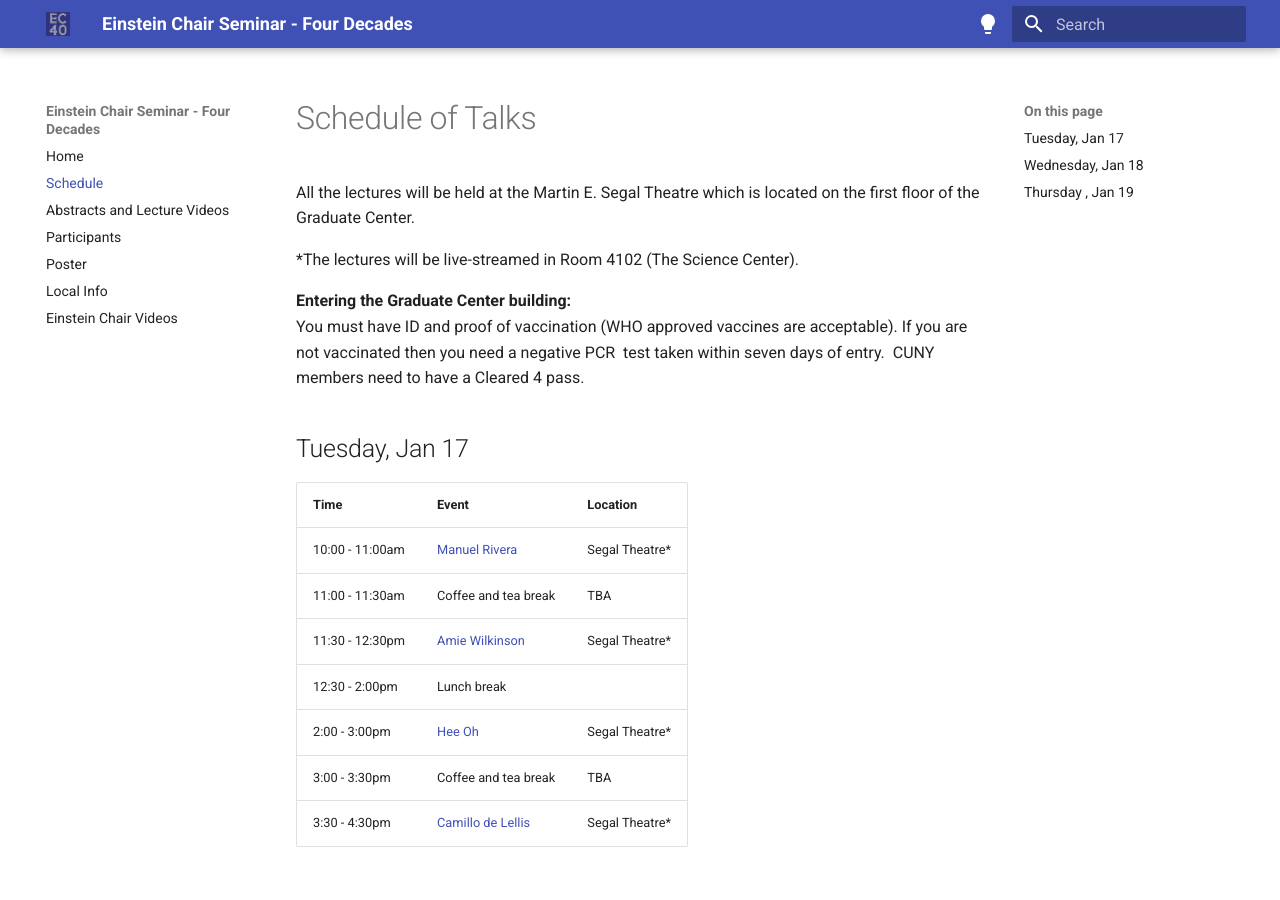
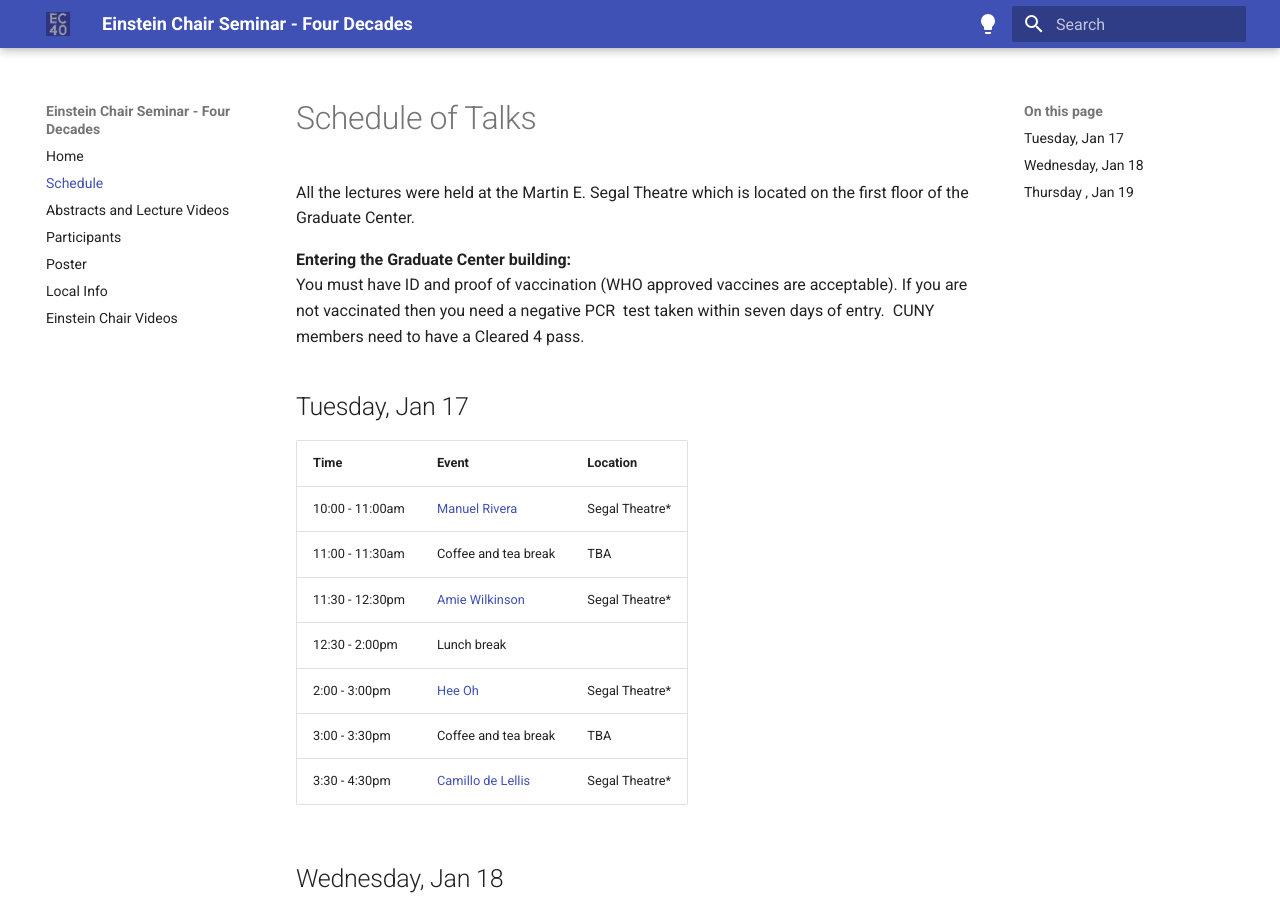
Before and after one commit to einstein-chair/fourdecades, an MkDocs documentation site: the page built from docs/schedule.md, in a window 1280 px wide and 900 px high. Built offline with MkDocs 1.6.1 and Material for MkDocs 9.7.7, drawn with Linux system fonts in a browser that asks for light colours; some of the changed text lies outside the part shown.

```diff
--- a/docs/schedule.md
+++ b/docs/schedule.md
@@ -1,8 +1,6 @@
 # Schedule of Talks
 
-All the lectures will be held at the Martin E. Segal Theatre which is located on the first floor of the Graduate Center.
-
-*The lectures will be live-streamed in Room 4102 (The Science Center).
+All the lectures were held at the Martin E. Segal Theatre which is located on the first floor of the Graduate Center.
 
 **Entering the Graduate Center building:**
 You must have ID and proof of vaccination (WHO approved vaccines are acceptable). If you are not vaccinated then you need a negative PCR  test taken within seven days of entry.  CUNY members need to have a Cleared 4 pass.
@@ -46,4 +44,4 @@ You must have ID and proof of vaccination (WHO approved vaccines are acceptable)
 | 3:00 - 3:30pm   | Coffee and tea break                                                         | TBA            |
 | 3:30 - 4:30pm   | [Edson de Faria](abstracts.md#edson-de-faria){target="_blank"}               | Segal Theatre* |
 
-*The lectures will be live-streamed in Room 4102 (The Science Center).
+*The lectures were live-streamed in Room 4102 (The Science Center).
```
Also changed, not shown: docs/abstracts.md (+6 -0 lines), docs/index.md (+1 -1 lines), site/abstracts/index.html, site/index.html, site/schedule/index.html, site/search/search_index.json, site/sitemap.xml, 1 other file.
